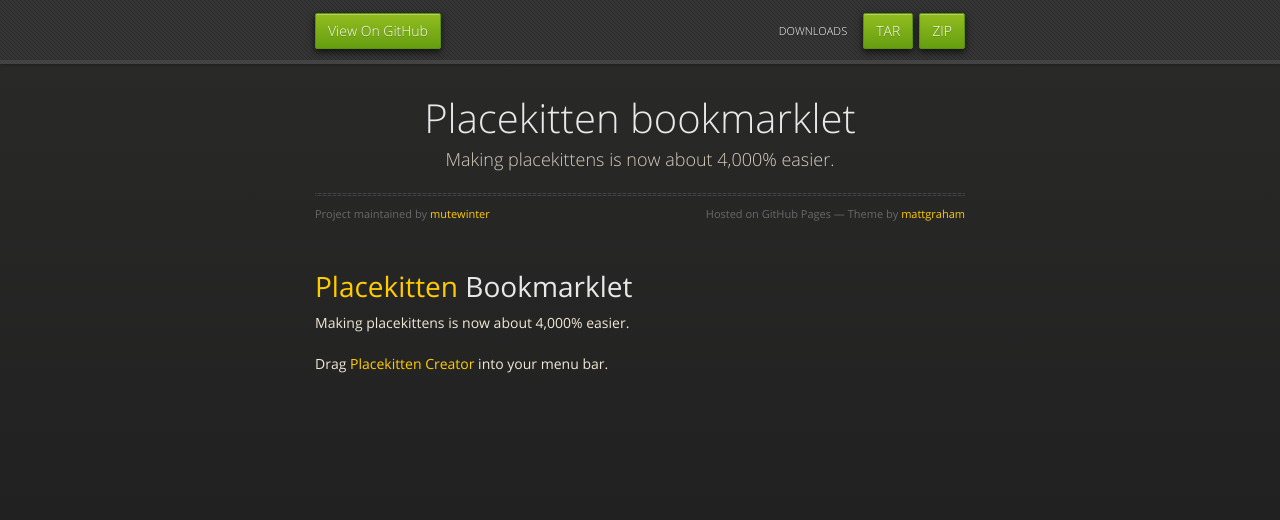
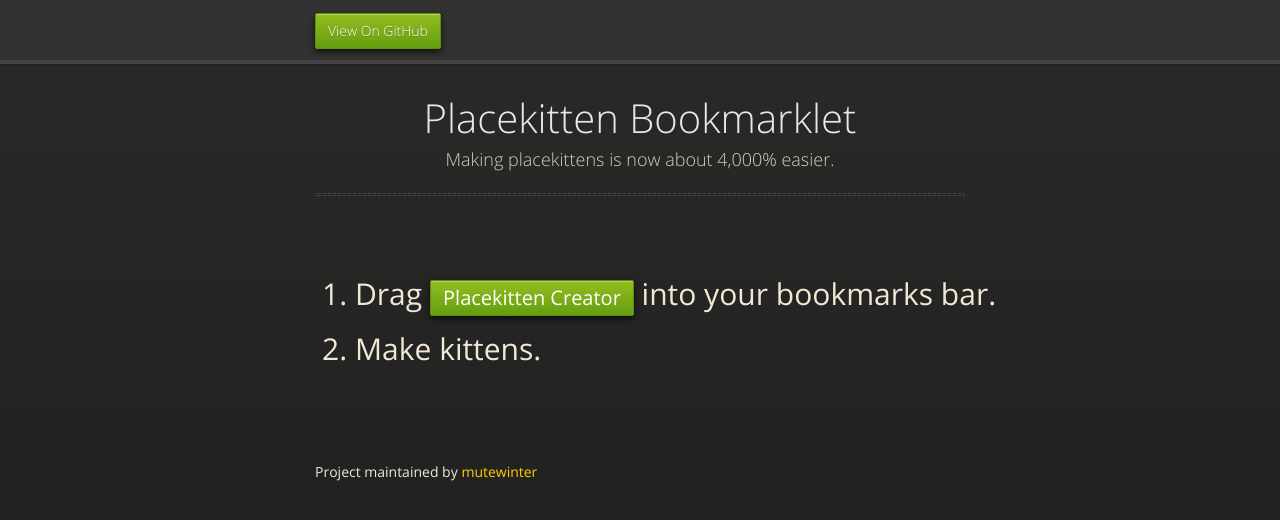
Before and after one commit to mutewinter/placekitten_bookmarklet, a plain HTML site: page index.html in a window 1280 px wide. Drawn offline with nearby package versions, Linux system fonts and the light colour scheme.

Commit message:
Added placeholder for kitten time

```diff
--- a/index.html
+++ b/index.html
@@ -16,36 +16,85 @@
     <![endif]-->
     <meta name="viewport" content="width=device-width, initial-scale=1, user-scalable=no">
 
+    <style>
+      .btn {
+        color: white;
+        border: 1px solid #5d910b;
+        background: -webkit-gradient(linear, 50% 0%, 50% 100%, color-stop(0%, #93bd20), color-stop(100%, #659e10));
+        background: -webkit-linear-gradient(#93bd20, #659e10);
+        background: -moz-linear-gradient(#93bd20, #659e10);
+        background: -o-linear-gradient(#93bd20, #659e10);
+        background: -ms-linear-gradient(#93bd20, #659e10);
+        background: linear-gradient(#93bd20, #659e10);
+        -moz-border-radius: 2px;
+        -webkit-border-radius: 2px;
+        -o-border-radius: 2px;
+        -ms-border-radius: 2px;
+        -khtml-border-radius: 2px;
+        border-radius: 2px;
+        -moz-box-shadow: inset 0px 1px 0px rgba(255, 255, 255, 0.3), 0px 3px 7px rgba(0, 0, 0, 0.7);
+        -webkit-box-shadow: inset 0px 1px 0px rgba(255, 255, 255, 0.3), 0px 3px 7px rgba(0, 0, 0, 0.7);
+        -o-box-shadow: inset 0px 1px 0px rgba(255, 255, 255, 0.3), 0px 3px 7px rgba(0, 0, 0, 0.7);
+        box-shadow: inset 0px 1px 0px rgba(255, 255, 255, 0.3), 0px 3px 7px rgba(0, 0, 0, 0.7);
+        background-color: #93bd20;
+        padding: 10px 12px;
+        margin-top: 6px;
+        line-height: 14px;
+        font-size: 14px;
+        display: inline-block;
+        text-align: center;
+      }
+      .btn:hover {
+        background: -webkit-gradient(linear, 50% 0%, 50% 100%, color-stop(0%, #749619), color-stop(100%, #527f0e));
+        background: -webkit-linear-gradient(#749619, #527f0e);
+        background: -moz-linear-gradient(#749619, #527f0e);
+        background: -o-linear-gradient(#749619, #527f0e);
+        background: -ms-linear-gradient(#749619, #527f0e);
+        background: linear-gradient(#749619, #527f0e);
+        background-color: #659e10;
+        border: 1px solid #527f0e;
+        -moz-box-shadow: inset 0px 1px 1px rgba(0, 0, 0, 0.2), 0px 1px 0px rgba(0, 0, 0, 0);
+        -webkit-box-shadow: inset 0px 1px 1px rgba(0, 0, 0, 0.2), 0px 1px 0px rgba(0, 0, 0, 0);
+        -o-box-shadow: inset 0px 1px 1px rgba(0, 0, 0, 0.2), 0px 1px 0px rgba(0, 0, 0, 0);
+        box-shadow: inset 0px 1px 1px rgba(0, 0, 0, 0.2), 0px 1px 0px rgba(0, 0, 0, 0);
+      }
+
+      .money {
+        width: 100%;
+        font-size: 30px;
+      }
+      .money .btn {
+        font-size: 20px;
+        cursor: move;
+      }
+      .money li {
+        margin-top: 10px;
+      }
+    </style>
+
   </head>
   <body>
+
+    <div class="wrapper">
       <div id="header">
         <nav>
           <li class="fork"><a href="https://github.com/mutewinter/placekitten_bookmarklet">View On GitHub</a></li>
-          <li class="downloads"><a href="https://github.com/mutewinter/placekitten_bookmarklet/zipball/master">ZIP</a></li>
-          <li class="downloads"><a href="https://github.com/mutewinter/placekitten_bookmarklet/tarball/master">TAR</a></li>
-          <li class="title">DOWNLOADS</li>
         </nav>
       </div><!-- end header -->
 
-    <div class="wrapper">
-
       <section>
         <div id="title">
-          <h1>Placekitten bookmarklet</h1>
+          <h1>Placekitten Bookmarklet</h1>
           <p>Making placekittens is now about 4,000% easier.</p>
           <hr>
-          <span class="credits left">Project maintained by <a href="https://github.com/mutewinter">mutewinter</a></span>
-          <span class="credits right">Hosted on GitHub Pages &mdash; Theme by <a href="http://twitter.com/#!/michigangraham">mattgraham</a></span>
         </div>
 
-        <h1>
-<a href="http://placekitten.com/">Placekitten</a> Bookmarklet</h1>
-
-<p>Making placekittens is now about 4,000% easier.</p>
-
-<p>Drag <a href="">Placekitten Creator</a> into your menu bar.</p>
+        <ol class="money">
+          <li>Drag <a class="btn" href="">Placekitten Creator</a> into your bookmarks bar.</li>
+          <li>Make kittens.</li>
+        </ol>
       </section>
-
+      <span class="credits left">Project maintained by <a href="https://github.com/mutewinter">mutewinter</a></span>
     </div>
     <!--[if !IE]><script>fixScale(document);</script><![endif]-->
 
```
